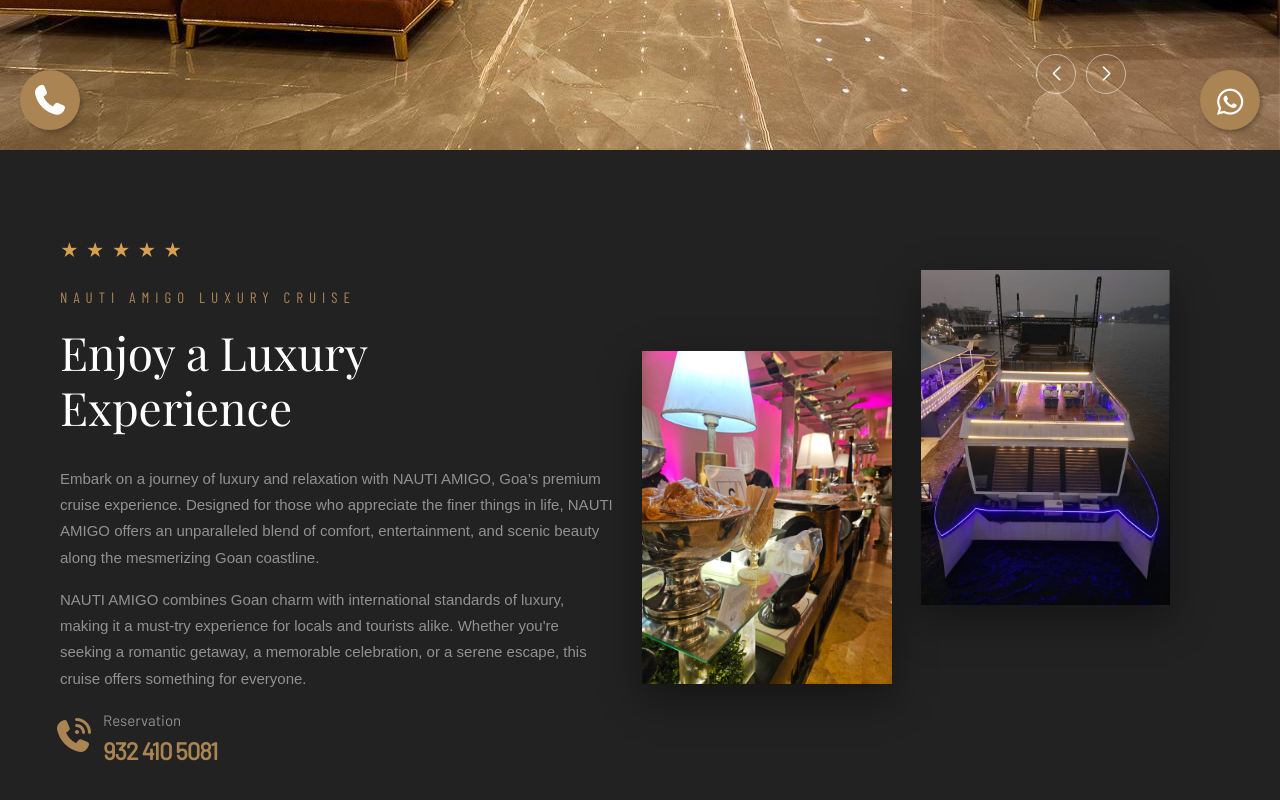
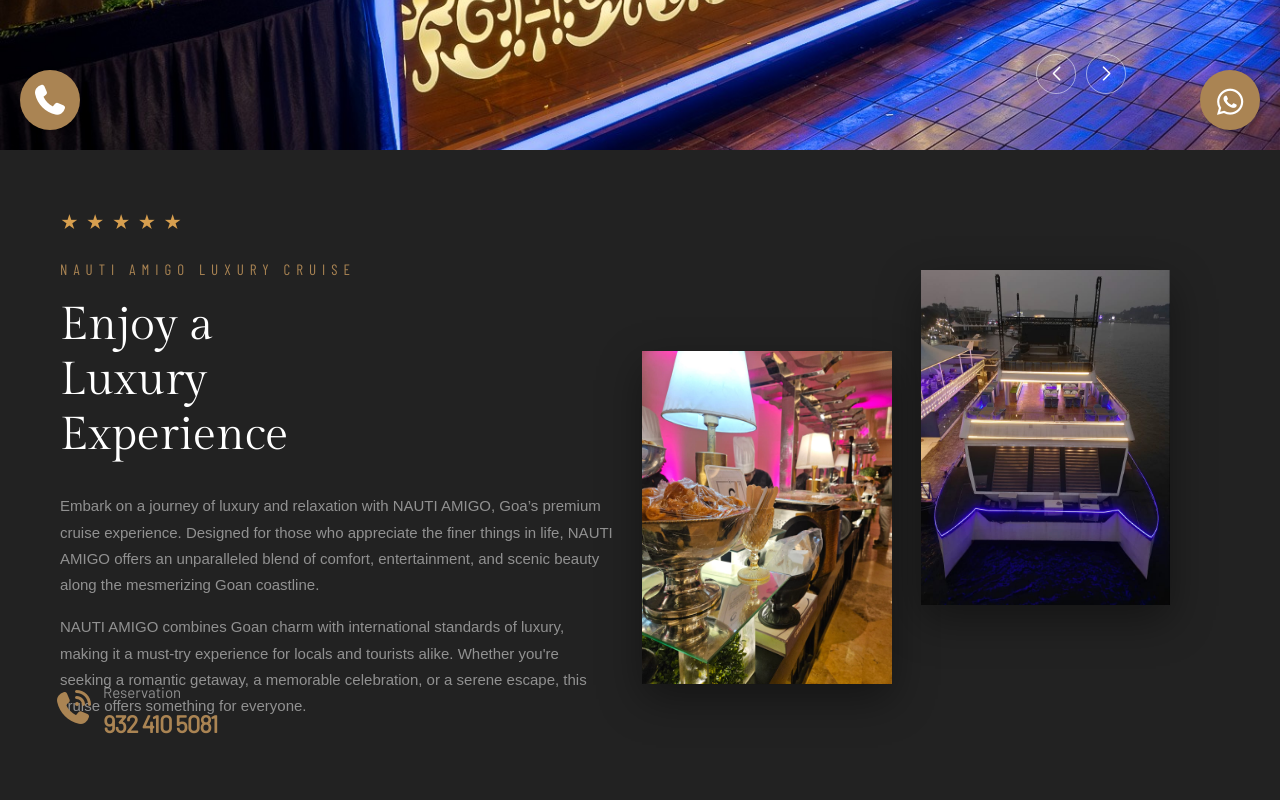
Before and after one commit to Kratagya-Webkorps/nautiamigo-angular, an Angular app: page / in a window 1280 px wide. Shown: the part 650-1450 px from the top of the page. Built offline with nearby package versions, Linux system fonts and the light colour scheme.

Commit message:
FIx bugs latest working state

```diff
--- a/src/app/about-section/about-section.component.css
+++ b/src/app/about-section/about-section.component.css
@@ -74,14 +74,14 @@
 
 
   .section-title {
-    font-family: 'Playfair Display', serif;
+    font-family: 'Gilda Display', serif;
     font-weight: 700;
     font-size: 46px;
     color: #ffffff;
     font-weight: 100;
     line-height: 1.2;
     margin-bottom: 30px;
-    font-family: 'Playfair Display', serif;
+    font-family: 'Gilda Display', serif;
     width: 310px;
   }
 
@@ -200,7 +200,7 @@
 
     .section-title {
       font-size: 42px;
-      font-family: 'Playfair Display', serif;
+      font-family: 'Gilda Display', serif;
       font-weight: 400;
       font-size: 48px;
       color: #ffffff;
--- a/src/app/services-section/services-section.component.css
+++ b/src/app/services-section/services-section.component.css
@@ -79,7 +79,7 @@
     color: #ffffff;
     font-weight: 300;
     line-height: 1.2em;
-    font-family: 'Playfair Display', serif;
+    font-family: 'Gilda Display', serif;
   }
 
   .services .content .cont p {
--- a/src/index.html
+++ b/src/index.html
@@ -2,11 +2,12 @@
 <html lang="en">
 <head>
   <meta charset="utf-8">
-  <title>Nautiamigo</title>
+  <title>NAUTI AMIGO Luxury Cruise</title>
   <base href="/">
   <meta name="viewport" content="width=device-width, initial-scale=1">
+  <link rel="icon" href="data:,">
   <link href="https://fonts.googleapis.com/css2?family=Barlow+Condensed:wght@400;600;700&family=Gilda+Display&display=swap" rel="stylesheet">
-  <link href="https://fonts.googleapis.com/css2?family=Playfair+Display:wght@400;600;700&display=swap" rel="stylesheet">
+  <link href="https://fonts.googleapis.com/css2?family=Gilda+Display:wght@400;600;700&display=swap" rel="stylesheet">
   <link href="https://fonts.googleapis.com/css2?family=Barlow&display=swap" rel="stylesheet">
   <link rel="stylesheet" href="https://cdnjs.cloudflare.com/ajax/libs/font-awesome/6.4.0/css/all.min.css">
   <link href="https://fonts.googleapis.com/css2?family=Barlow+Condensed:wght@400&display=swap" rel="stylesheet">
```
